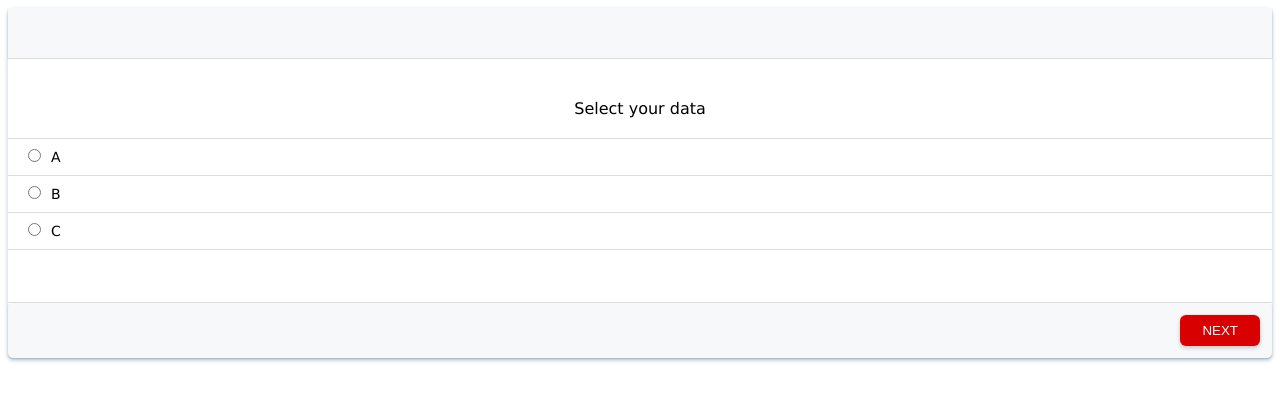
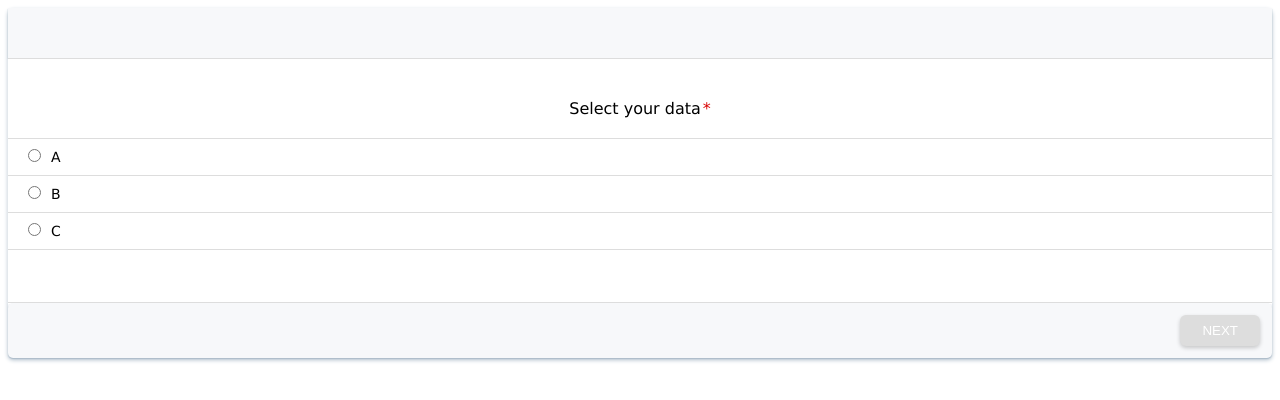
Before and after one commit to soumyasourabha/livastro-question-paper-react-ts, a React (Create React App) app: page / in a window 1280 px wide. Shown: the top 400 px of the page. Built offline with nearby package versions, Linux system fonts and the light colour scheme.

Commit message:
1 binaries uploaded

```diff
--- a/Answer.tsx
+++ b/Answer.tsx
@@ -11,7 +11,14 @@ const Answer: React.FC<Props> = ({ questions }) => {
   return (
     <div>
       <div style={style.container}>
-        <div style={{ ...style.topBodyContainer, padding: '10px' }}>Answer</div>
+        <div
+          style={{
+            ...style.topBodyContainer,
+            ...style.paddingVertical,
+          }}
+        >
+          Answer
+        </div>
         <div style={style.header}>
           {questions?.map((q, index) => {
             return (
--- a/App.tsx
+++ b/App.tsx
@@ -1,7 +1,7 @@
 import * as React from 'react';
 import './style.css';
 import { style } from './style';
-import { data } from './questions';
+import { data, QuestionType } from './questions';
 import Question from './Question';
 import Answer from './Answer';
 
@@ -12,6 +12,23 @@ const App: React.FC<any> = () => {
   const [questions, setAnswer] = React.useState(data.questions);
   const [isSubmitted, submit] = React.useState(false);
 
+  // check next / submit button validation depends on requied field
+  const checkValidation = (currentPage: number): boolean => {
+    return (
+      data.questions[currentPage].validation &&
+      // if its a radio or checkbox type than check if any of the option got choosen or not
+      (((data.questions[currentPage].questiontype === QuestionType.RADIO ||
+        data.questions[currentPage].questiontype === QuestionType.CHECKBOX) &&
+        data.questions[currentPage].questionoption.every(
+          (opt) => opt.selected === false
+        )) ||
+        // if its not a radio or checkbox type than check if any value is given or not
+        ((data.questions[currentPage].questiontype !== QuestionType.RADIO ||
+          data.questions[currentPage].questiontype !== QuestionType.CHECKBOX) &&
+          data.questions[currentPage].questionoption[0].optionvalue.trim()
+            .length === 0))
+    );
+  };
   return (
     <div>
       {!isSubmitted ? (
@@ -48,7 +65,12 @@ const App: React.FC<any> = () => {
             <div style={style.buttonPlacement}>
               {data.questions.length - 1 !== currentPage ? (
                 <button
-                  style={style.matButton}
+                  style={
+                    checkValidation(currentPage)
+                      ? { ...style.matButton, backgroundColor: '#ddd' }
+                      : style.matButton
+                  }
+                  disabled={checkValidation(currentPage)}
                   onClick={() => {
                     setCurrentPage(currentPage + 1);
                   }}
--- a/Form.tsx
+++ b/Form.tsx
@@ -2,7 +2,7 @@ import * as React from 'react';
 import './style.css';
 import { style } from './style';
 import { QuestionContext } from './App';
-import { IQuestion, IQuestionOption } from './questions';
+import { IQuestion, IQuestionOption, QuestionType } from './questions';
 
 type Props = {
   questions?: Array<IQuestion>;
@@ -18,12 +18,13 @@ const Form: React.FC<Props> = ({
   optionIndex = 0,
   readOnly = false,
 }) => {
+  // onChange handler function
   const handleChange = (value: string, setAnswer: Function) => {
     const qus = questions;
-    if (questions[currentPage].questiontype === 'Radio') {
+    if (questions[currentPage].questiontype === QuestionType.RADIO) {
       qus[currentPage].questionoption.map((item) => (item.selected = false));
       qus[currentPage].questionoption[optionIndex].selected = true;
-    } else if (questions[currentPage].questiontype === 'Checkbox') {
+    } else if (questions[currentPage].questiontype === QuestionType.CHECKBOX) {
       qus[currentPage].questionoption[optionIndex].selected =
         !qus[currentPage].questionoption[optionIndex].selected;
     } else {
@@ -31,10 +32,10 @@ const Form: React.FC<Props> = ({
     }
     setAnswer([...qus]);
   };
-
+  // check whether current screen question type is radio or checkbox or not
   const checkRadioOrCheckBoxType = (currentPage: number): boolean => {
-    return questions[currentPage].questiontype === 'Radio' ||
-      questions[currentPage].questiontype === 'Checkbox'
+    return questions[currentPage].questiontype === QuestionType.RADIO ||
+      questions[currentPage].questiontype === QuestionType.CHECKBOX
       ? true
       : false;
   };
@@ -47,6 +48,7 @@ const Form: React.FC<Props> = ({
               readOnly={readOnly}
               type={questions[currentPage].questiontype}
               style={style.noSpace}
+              required={questions[currentPage].validation}
               value={
                 checkRadioOrCheckBoxType(currentPage)
                   ? questions[currentPage].questionoption[optionIndex]
--- a/Question.tsx
+++ b/Question.tsx
@@ -13,6 +13,9 @@ const Question: React.FC<Props> = ({ currentPage, questions }) => {
     <div>
       <div style={style.topBodyContainer}>
         {questions[currentPage].question}
+        <span style={style.requiredTag}>
+          {questions[currentPage].validation && '*'}
+        </span>
       </div>
       <div style={style.bodySpacer}></div>
 
--- a/questions.tsx
+++ b/questions.tsx
@@ -20,4 +20,11 @@ export interface IQuestionOption {
   selected?: boolean;
   subquestion?: Array<any>;
 }
+export enum QuestionType {
+  RADIO = 'Radio',
+  DATE = 'Date',
+  TEXTAREA = 'Textarea',
+  CHECKBOX = 'Checkbox',
+  TEXT = 'Text',
+}
 export const data = questions as QuestionPaper;
--- a/style.tsx
+++ b/style.tsx
@@ -48,6 +48,10 @@ export const style = {
     padding: '0px',
     margin: '0px',
   },
+  paddingVertical: {
+    paddingTop: '20px',
+    paddingBottom: '20px',
+  },
   bodyOption: {
     fontFamily: 'Verdana',
     padding: '0px 10px',
@@ -86,4 +90,8 @@ export const style = {
     marginLeft: '10%',
     marginBottom: '4%',
   },
+  requiredTag: {
+    color: '#d80001',
+    paddingLeft: '2px',
+  },
 };
```
Also changed, not shown: assets/images/back.png (added).
